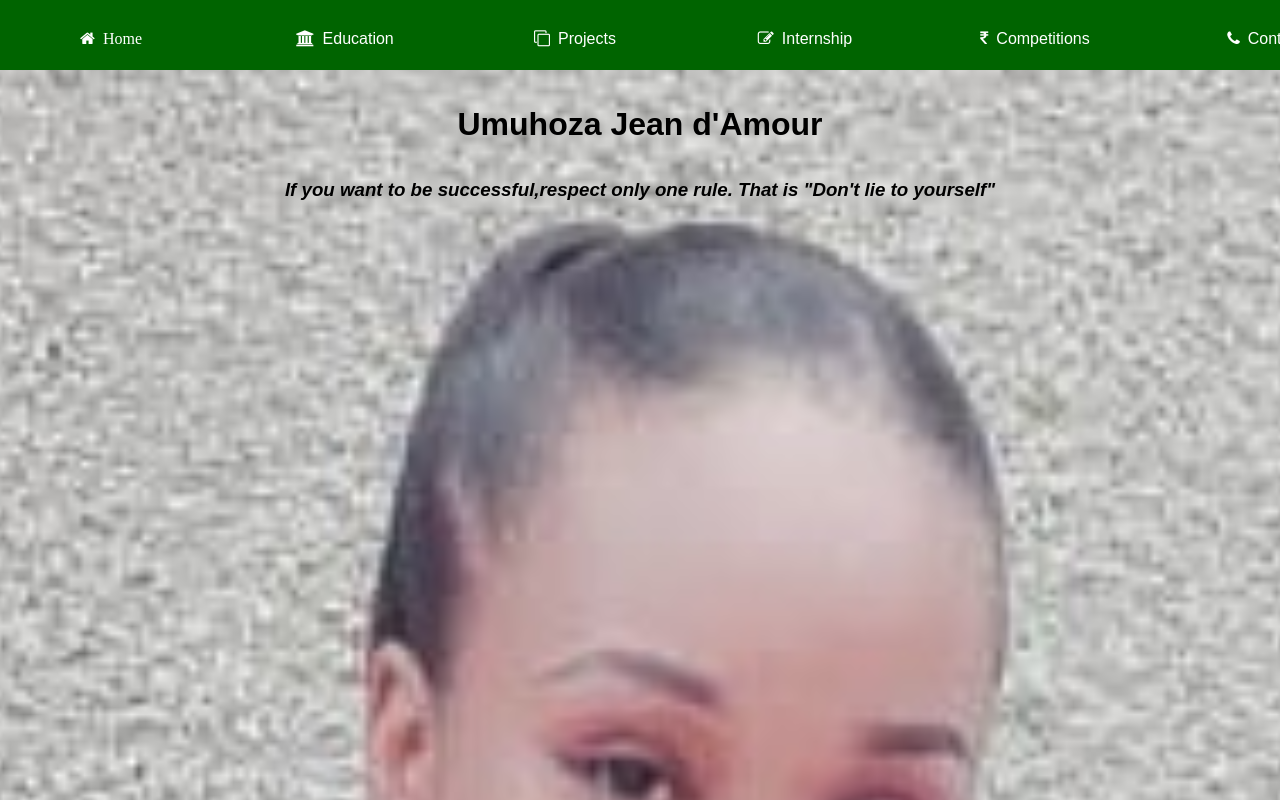
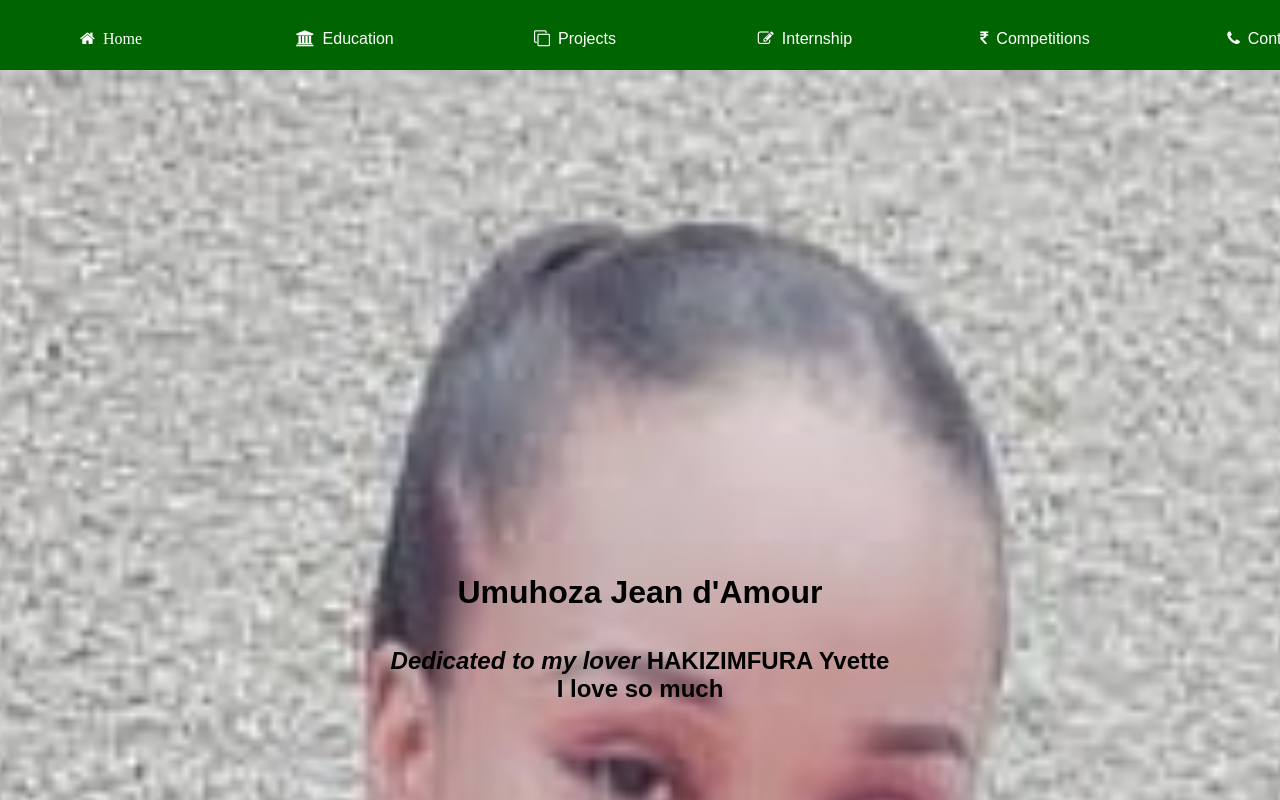
Before and after one commit to umuhozajean/d-Amour, a plain HTML site: page true home.html in a window 1280 px wide. Shown: the top 800 px of the page. Drawn offline with Linux system fonts and the light colour scheme.

Commit message:
Update true home.html

```diff
--- a/true home.html
+++ b/true home.html
@@ -61,12 +61,12 @@
 		</div>
 	</li>
 </ul>
-</div><br /><br />
+</div><br /><br /><br /><br /><br /><br /><br /><br /><br /><br /><br /><br /><br /><br /><br /><br /><br /><br /><br /><br /><br /><br /><br /><br /><br /><br /><br /><br />
 <h1 align="center">
 	<b>Umuhoza Jean d'Amour</b>
 </h1><br /><br />
-<h3 align="center">
-	<b><i>If you want to be successful,respect only one rule. That is "Don't lie to yourself"</i></b>
-</h3>
+<h2 align="center">
+		<b> <i> Dedicated to my lover </i> HAKIZIMFURA Yvette<br /> I love so much</b>
+	</h2>
 </body>
 </html>
```
